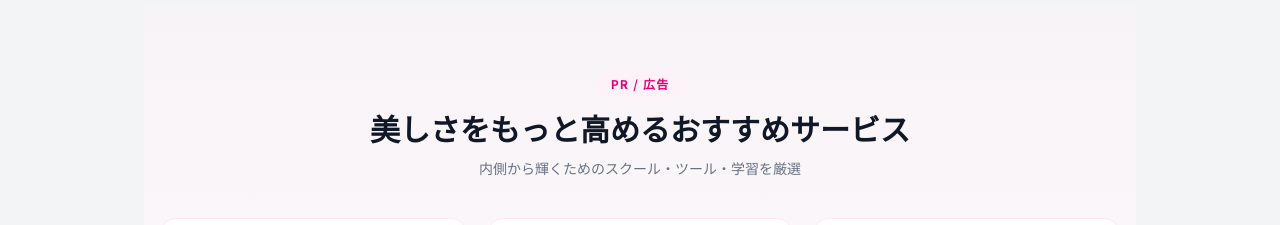
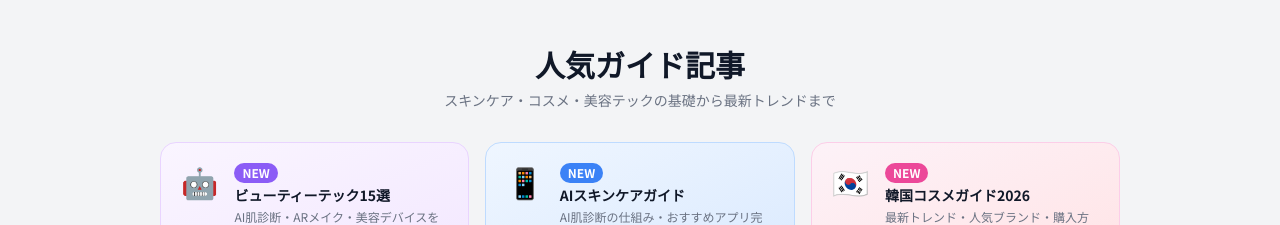
Before and after one commit to tz20262026/beauty-tech-japan, a Next.js app: page / in a window 1280 px wide. Shown: the part 575-800 px from the top of the page. Built offline with nearby package versions, Linux system fonts and the light colour scheme; no server answers.

Commit message:
fix: トップページの広告をページ末尾へ移動（目立ちすぎ対策）

```diff
--- a/src/app/page.tsx
+++ b/src/app/page.tsx
@@ -195,8 +195,6 @@ export default async function Home() {
         </div>
       </div>
 
-      <AffiliateSectionBeauty />
-
       {/* 人気ガイドリンクセクション */}
       <section className="py-10 px-4">
         <div className="max-w-5xl mx-auto">
@@ -292,6 +290,8 @@ export default async function Home() {
       </section>
 
       <ArticleList articles={articles} />
+
+      <AffiliateSectionBeauty />
     </div>
   );
 }
```
